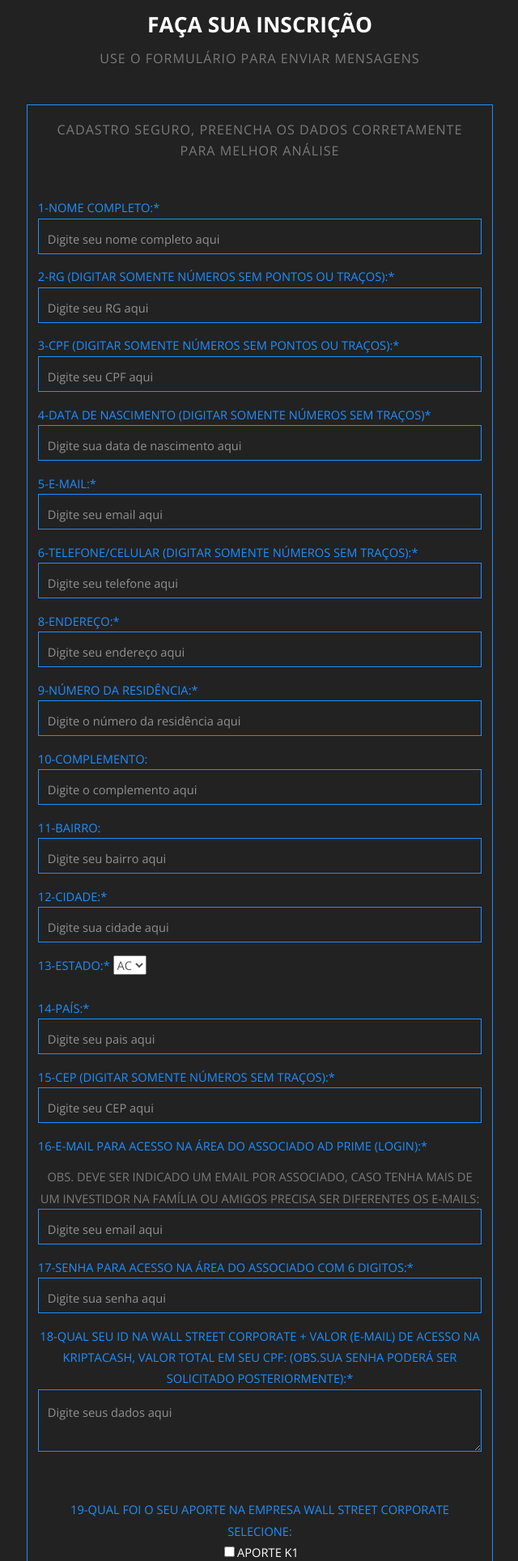
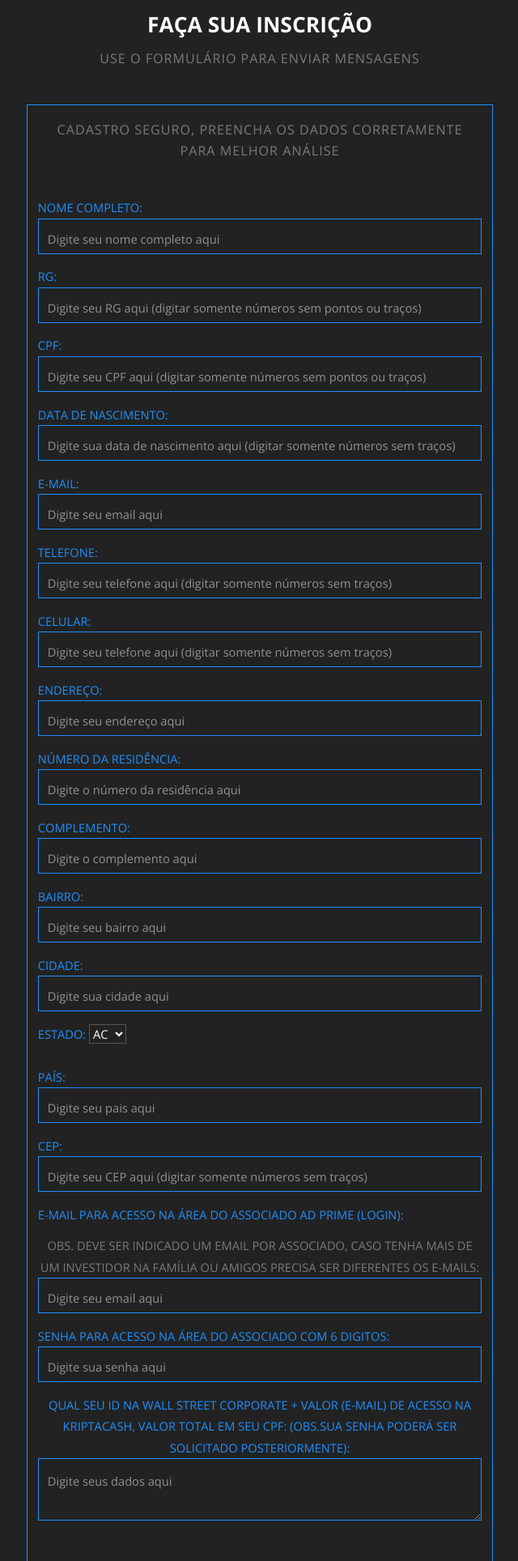
Before and after one commit to jeffeson52/ADPRIME, a PHP site: page /wscriptacoin.html in a window 1280 px wide. Shown: the part 444-2372 px from the top of the page at 81% size, without its empty margins (319-959 px from the left). Run offline with PHP 8.4, Linux system fonts and the light colour scheme.

Commit message:
alteração

```diff
--- a/css/style.css
+++ b/css/style.css
@@ -796,7 +796,7 @@
             }
         form textarea
                     {
-                    min-height: 10%;
+                    min-height:10%;
                     margin-bottom: 3em;
                     width: 100%;
                     }
--- a/wscriptacoin.html
+++ b/wscriptacoin.html
@@ -68,9 +68,6 @@
             </section>
         </div>
     </div>
-
-
-
     <!-- Footer -->
     <div id="footer">
         <section class="container">
@@ -86,110 +83,126 @@
             <header class="major">
                 <p><span class="byline">Cadastro seguro, preencha os dados corretamente para melhor análise</span>
                     <div>
-                        <label for="name" class="textform">1-NOME Completo:*</label>
+                        <label for="name" class="textform">NOME Completo:</label>
                         <input type="text" id="name" name="nome" placeholder="Digite seu nome completo aqui" />
                     </div>
                     <div>
-                        <label for="mail" class="textform">2-RG (Digitar somente números sem pontos ou traços):*</label>
-                        <input type="email" id="mail" name="email" placeholder="Digite seu RG aqui" />
+                        <label for="mail" class="textform">RG:</label>
+                        <input type="email" id="mail" name="email" placeholder="Digite seu RG aqui (digitar somente números sem pontos ou traços)" />
 
                     </div>
                     <div>
-                        <label for="assunto" class="textform">3-CPF (Digitar somente números sem pontos ou
-                            traços):*</label>
-                        <input type="text" id="assunto" name="assunto" placeholder="Digite seu CPF aqui" />
+                        <label for="assunto" class="textform">CPF:</label>
+                        <input type="text" id="assunto" name="assunto" placeholder="Digite seu CPF aqui (digitar somente números sem pontos ou traços)" />
                     </div>
                     <div>
-                        <label for="assunto" class="textform">4-Data de Nascimento (Digitar somente números sem
-                            traços)*</label>
+                        <label for="assunto" class="textform">Data de Nascimento:</label>
                         <input type="text" id="assunto" name="assunto"
-                            placeholder="Digite sua data de nascimento aqui" />
+                            placeholder="Digite sua data de nascimento aqui (digitar somente números sem traços)" />
                     </div>
                     <div>
-                        <label for="assunto" class="textform">5-E-mail:*</label>
+                        <label for="assunto" class="textform">E-mail:</label>
                         <input type="text" id="assunto" name="assunto" placeholder="Digite seu email aqui" />
                     </div>
                     <div>
-                        <label for="assunto" class="textform">6-Telefone/Celular (Digitar somente números sem
-                            traços):*</label>
-                        <input type="text" id="assunto" name="assunto" placeholder="Digite seu telefone aqui" />
+                        <label for="assunto" class="textform">Telefone:</label>
+                        <input type="text" id="assunto" name="assunto" placeholder="Digite seu telefone aqui (digitar somente números sem traços) " />
                     </div>
                     <div>
-                        <label for="assunto" class="textform">8-Endereço:*</label>
+                        <label for="assunto" class="textform">Celular:</label>
+                        <input type="text" id="assunto" name="assunto" placeholder="Digite seu telefone aqui (digitar somente números sem traços) " />
+                    </div>
+                    <div>
+                        <label for="assunto" class="textform">Endereço:</label>
                         <input type="text" id="assunto" name="assunto" placeholder="Digite seu endereço aqui" />
                     </div>
                     <div>
-                        <label for="assunto" class="textform">9-Número da residência:*</label>
+                        <label for="assunto" class="textform">Número da residência:</label>
                         <input type="text" id="assunto" name="assunto"
                             placeholder="Digite o número da residência aqui" />
                     </div>
                     <div>
-                        <label for="assunto" class="textform">10-Complemento:</label>
+                        <label for="assunto" class="textform">Complemento:</label>
                         <input type="text" id="assunto" name="assunto" placeholder="Digite o complemento aqui" />
                     </div>
                     <div>
-                        <label for="assunto" class="textform">11-Bairro:</label>
+                        <label for="assunto" class="textform" class="fa fa-square">Bairro:</label>
                         <input type="text" id="assunto" name="assunto" placeholder="Digite seu bairro aqui" />
                     </div>
                     <div>
-                        <label for="assunto" class="textform">12-Cidade:*</label>
+                        <label for="assunto" class="textform"class="fa fa-square">Cidade:</label>
                         <input type="text" id="assunto" name="assunto" placeholder="Digite sua cidade aqui" />
                     </div>
                     <div class="textform">
-                        <label for="name">13-Estado:*</label>
-                        <select id="estado" type="option" name="estado">
+                        <label for="name">Estado:</label>
+                        <select id="estado" type="option" name="estado" style="background-color: #222222; color:white; border-color:#555555;">
                             <option>AC</option>
                             <option>AL</option>
                             <option>AP</option>
+                            <option>AM</option>
+                            <option>BA</option>
+                            <option>CE</option>
+                            <option>DF</option>
+                            <option>ES</option>
+                            <option>GO</option>
+                            <option>MA</option>
+                            <option>MT</option>
+                            <option>MS</option>
+                            <option>MG</option>
+                            <option>PA</option>
+                            <option>PB</option>
+                            <option>PR</option>
+                            <option>PE</option>
+                            <option>PI</option>
+                            <option>RJ</option>
+                            <option>RN</option>
+                            <option>RS</option>
+                            <option>RO</option>
+                            <option>RR</option>
+                            <option>SC</option>
+                            <option>SP</option>
+                            <option>SE</option>
+                            <option>TO</option>
                         </select>
                     </div><br /><br />
                     <div>
-                        <label for="assunto" class="textform">14-País:*</label>
+                        <label for="assunto" class="textform">País:</label>
                         <input type="text" id="assunto" name="assunto" placeholder="Digite seu pais aqui" />
                     </div>
                     <div>
-                        <label for="assunto" class="textform">15-CEP (Digitar somente números sem traços):*</label>
-                        <input type="text" id="assunto" name="assunto" placeholder="Digite seu CEP aqui" />
+                        <label for="assunto" class="textform">CEP:</label>
+                        <input type="text" id="assunto" name="assunto" placeholder="Digite seu CEP aqui (digitar somente números sem traços)" />
                     </div>
                     <div>
-                        <label for="assunto" class="textform">16-E-MAIL para acesso na área do associado AD PRIME
-                            (LOGIN):*</label><br /><br />
+                        <label for="assunto" class="textform">E-MAIL para acesso na área do associado AD PRIME
+                            (LOGIN):</label><br /><br />
                         <span style="opacity: .4; text-align: left;">OBS. DEVE SER INDICADO UM EMAIL POR ASSOCIADO, CASO
                             TENHA MAIS DE UM INVESTIDOR NA FAMÍLIA OU AMIGOS PRECISA SER DIFERENTES OS E-MAILS:</span>
                         <input type="text" id="assunto" name="assunto" placeholder="Digite seu email aqui" />
                     </div>
                     <div>
-                        <label for="assunto" class="textform">17-Senha para acesso na área do associado com 6
-                            digitos:*</label>
+                        <label for="assunto" class="textform">Senha para acesso na área do associado com 6
+                            digitos:</label>
                         <input type="password" id="assunto" name="assunto" placeholder="Digite sua senha aqui" />
                     </div>
                     <div>
-                        <label for="msg" class="textform">18-Qual seu ID na Wall Street Corporate + Valor (E-mail) de
+                        <label for="msg" class="textform">Qual seu ID na Wall Street Corporate + Valor (E-mail) de
                             acesso na KRIPTACASH, Valor TOTAL em seu CPF: (OBS.Sua senha poderá ser solicitado
-                            posteriormente):*</label>
+                            posteriormente):</label>
                         <textarea id="text" placeholder="Digite seus dados aqui"></textarea>
                     </div>
                     <div>
-                        <label for="msg" class="textform">19-Qual foi o seu aporte na empresa Wall Street Corporate
+                        <label for="msg" class="textform">Qual foi o seu aporte na empresa Wall Street Corporate
                             selecione:</label><br /><br />
                         <input type="checkbox" style="text-align: left;">Aporte K1</input><br />
                         <input type="checkbox" style="text-align: left;">Aporte K3</input><br />
                         <input type="checkbox" style="text-align: left;">Aporte K21</input><br />
-
-                    </div>
-
-
-
-
-
-
-
-
-
-
+                    <div>
+                        <label for="assunto" class="textform">Cidade:</label>
+                        <input type="text" id="assunto" name="assunto" placeholder="Digite sua cidade aqui" />
                     </div>
                     <div>
-                        <label for="assunto" class="textform">12-Cidade:*</label>
+                        <label for="assunto" class="textform">Cidade:</label>
                         <input type="text" id="assunto" name="assunto" placeholder="Digite sua cidade aqui" />
                     </div>
                     <div>
@@ -212,15 +225,6 @@
                         <label for="assunto" class="textform">12-Cidade:*</label>
                         <input type="text" id="assunto" name="assunto" placeholder="Digite sua cidade aqui" />
                     </div>
-                    <div>
-                        <label for="assunto" class="textform">12-Cidade:*</label>
-                        <input type="text" id="assunto" name="assunto" placeholder="Digite sua cidade aqui" />
-                    </div>
-
-
-
-
-
                     <div>
                         <label for="msg" class="textform">Mensagem:</label>
                         <textarea id="text" placeholder="Digite sua mensagem aqui"></textarea>
```
Also changed, not shown: index.html (+14 -13 lines), images/roberto.jpg (deleted), images/roberto.png (added), images/vice.jpg (deleted), images/vice.png (added).
